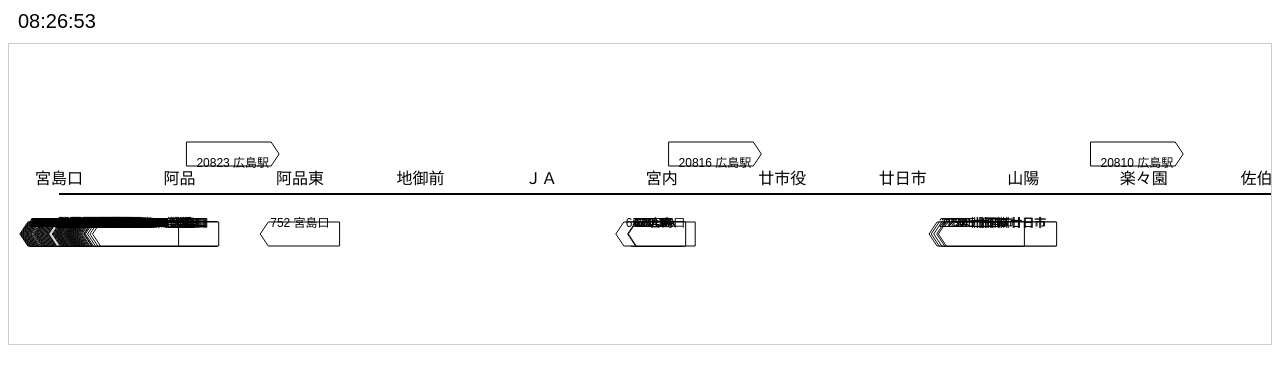
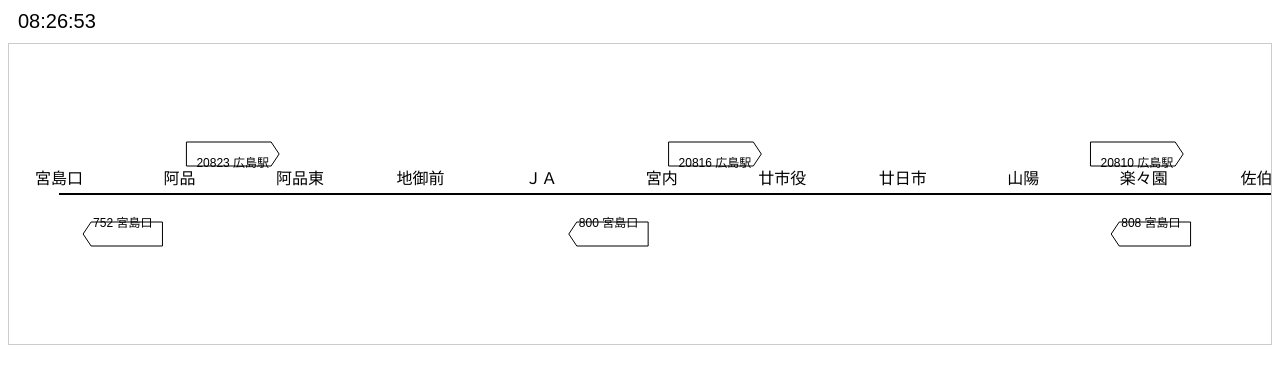
Before and after one commit to kawaharu7478-prog/hiroden-timetable, a plain HTML site: page index.html in a window 1280 px wide. Drawn offline with nearby package versions, Linux system fonts and the light colour scheme.

Commit message:
Update index.html

```diff
--- a/index.html
+++ b/index.html
@@ -83,12 +83,13 @@
         });
 
         for(let i=0;i<stations.length-1;i++){
-          let tA = timesMs[i], tB = timesMs[i+1];
+          let idxA = i, idxB = i+1;
+          if(train.direction==="down") [idxA, idxB] = [idxB, idxA];
+
+          let tA = timesMs[idxA], tB = timesMs[idxB];
           if(tA==null || tB==null) continue;
 
           let msNowAdj = msNow;
-
-          // 日をまたぐ場合
           if(tB < tA){
             tB += 24*3600e3;
             if(msNow < tA) msNowAdj += 24*3600e3;
@@ -96,10 +97,7 @@
 
           if(msNowAdj >= tA && msNowAdj <= tB){
             const ratio = (msNowAdj - tA)/(tB - tA);
-            let xA = xScale(stations[i]);
-            let xB = xScale(stations[i+1]);
-            // 下り列車は描画時のみ右→左
-            const x = train.direction==="down" ? xB - (xB - xA)*ratio : xA + (xB - xA)*ratio;
+            const x = xScale(stations[idxA]) + (xScale(stations[idxB]) - xScale(stations[idxA]))*ratio;
             const y = train.direction==="up"? lineY-30 : lineY+30;
             return {x,y};
           }
```
